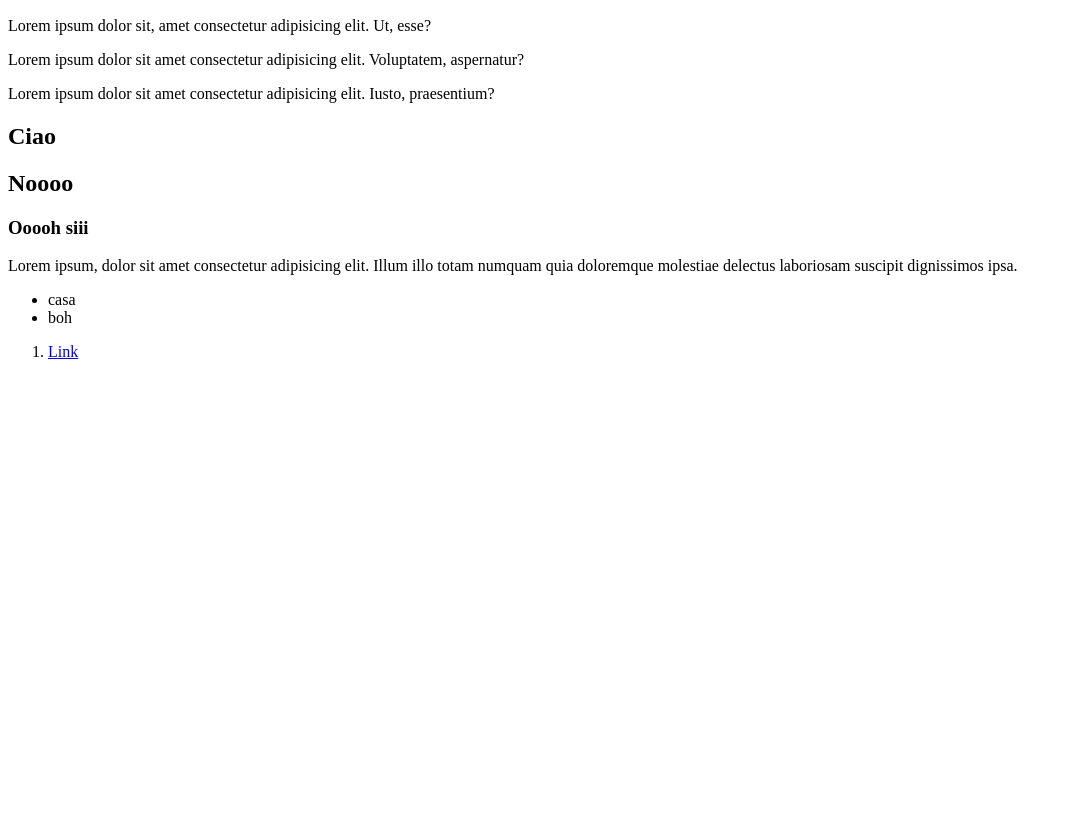
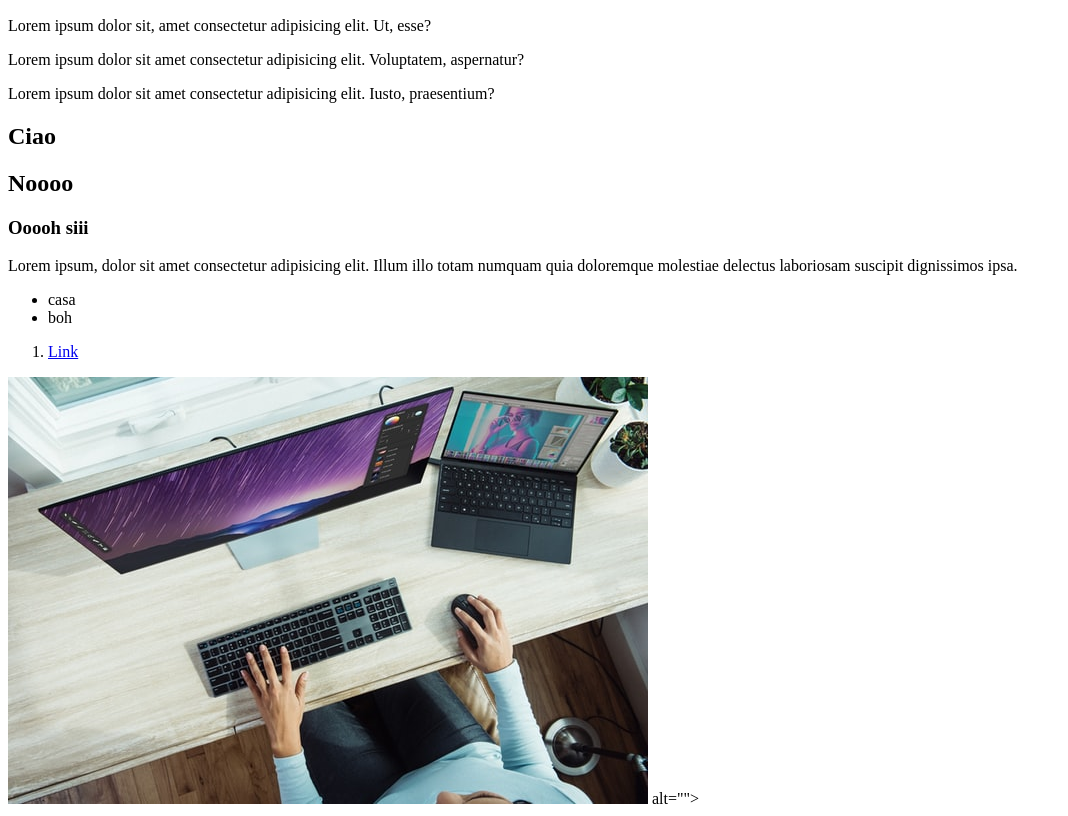
Before and after one commit to EarthDragon10/Prov-di-GitHub-1, a plain HTML site: page index.html in a window 1280 px wide. Shown: the part 110-926 px from the top of the page, without its empty margins (0-1068 px from the left). Before the commit the page ends 800 px from the top, so only its background shows below. Drawn offline with Linux system fonts and the light colour scheme.

Commit message:
correzione di img
Ho corretto il percorso dell'img

```diff
--- a/index.html
+++ b/index.html
@@ -36,6 +36,7 @@
             <li><a href="#">Link</a></li>
         </ol>
     </nav>
-    <img src="informatico.jpg" alt="">
+    <img src="img/informatico.jpg" alt="">
+     alt="">
 </body>
 </html>
```
